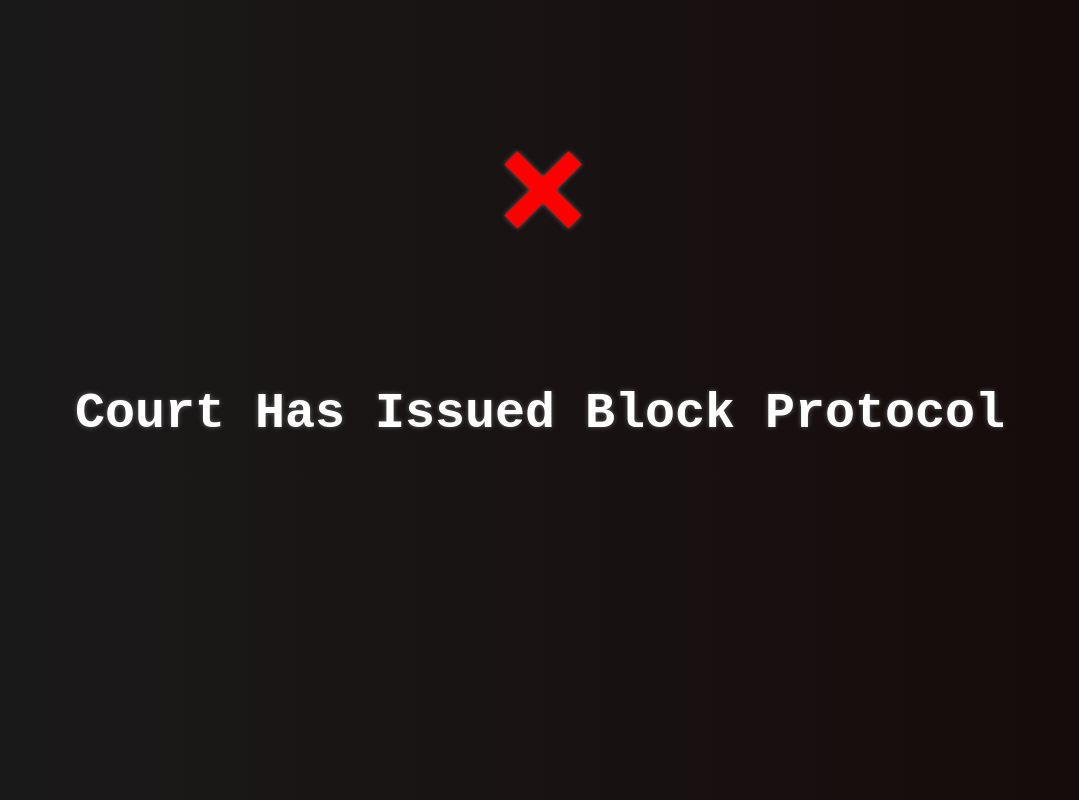
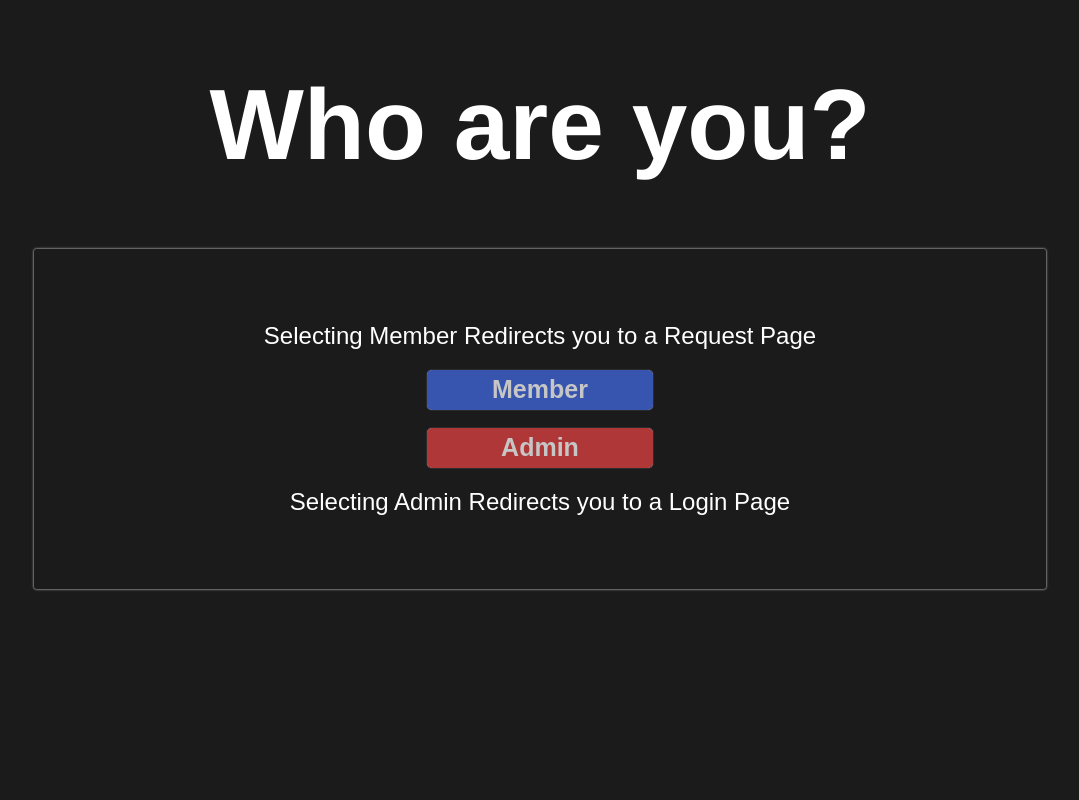
Before and after one commit to Nevi-Bit/USSA-PMA, a plain HTML site: page index.html in a window 1280 px wide. Shown: the whole page, without its empty margins (100-1179 px from the left). Drawn offline with Linux system fonts and the light colour scheme.

Commit message:
Add files via upload

```diff
--- /dev/null
+++ b/blocks/index.css
@@ -0,0 +1,17 @@
+body{
+    text-align: center;
+    color: white;
+    outline: none;
+    background-color: rgb(27, 27, 27);
+    font-family: sans-serif;
+    user-select: none;
+}
+
+.block{
+    color: red;
+    font-size: 150px;
+}
+
+.header{
+    font-size: 50px;
+}
--- a/index.css
+++ b/index.css
@@ -2,20 +2,72 @@ body{
     text-align: center;
     color: white;
     outline: none;
-    background: linear-gradient(
-        to right,
-        rgb(27, 27, 27),
-        rgb(22, 10, 10)
-        ) ;
-    font-family: monospace;
-    text-shadow: 0px 0px 5px rgb(99, 99, 99);
+    background-color: rgb(27, 27, 27);
+    font-family: sans-serif;
+    user-select: none;
 }
 
-.block{
-    color: red;
-    font-size: 150px;
+h2{
+    font-weight: 100;
 }
 
 .header{
-    font-size: 50px;
+    font-family: helvetica;
+    font-size: 100px;
 }
+
+.container{
+    box-shadow: 0px 0px 2.5px white;
+    border: solid transparent;
+    border-radius: 2.5px;
+    margin-left: 10%;
+    margin-right: 10%;
+    padding: 50px;
+}
+
+.btnmember{
+    color: white;
+    padding: 2.5px;
+    border-radius: 5px;
+    border: solid transparent;
+    box-shadow: 0px 0px 1px white;
+    background-color: royalblue;
+    font-weight: bold;
+    font-size: 25px;
+    width: 25%;
+    opacity: 75%;
+    transition: all 0.1s ease-in-out;
+}
+
+.btnmember:hover{
+    transition: all 0.1s ease-in-out;
+    opacity: 100%;
+    border-radius: 10px;
+    width: 30%;
+}
+
+.btnadmin{
+    transition: all 0.1s ease-in-out;
+    color: white;
+    padding: 2.5px;
+    border-radius: 5px;
+    border: solid transparent;
+    box-shadow: 0px 0px 1px white;
+    background-color: rgb(225, 65, 65);
+    font-weight: bold;
+    font-size: 25px;
+    width: 25%;
+    opacity: 75%;
+}
+
+.btnadmin:hover{
+    transition: all 0.1s ease-in-out;
+    opacity: 100%;
+    border-radius: 10px;
+    width: 30%;
+}
+
+.checkmark{
+    color: lightgreen;
+    font-size: 150px;
+}
--- a/index.html
+++ b/index.html
@@ -1,16 +1,24 @@
 <!DOCTYPE html>
-<html lang="en">
+<html lang="en" id="meta">
 <head>
-    <link rel="shortcut icon" href="../passport gen/star.png" type="image/x-icon">
+    <link rel="icon" type="image/x-icon" href="passport gen/star.png">
     <link rel="stylesheet" href="index.css">
+    <script src="index.js"></script>
     <meta charset="UTF-8">
     <meta name="viewport" content="width=device-width, initial-scale=1.0">
-    <title>BLOCKED!</title>
+    <title>USSR | Passports</title>
 </head>
 <body>
 
-<h1 class="block">&Cross;</h1>
-<h1 class="header">Court Has Issued Block Protocol</h1>
+<h1 class="header">Who are you?</h1>
+<div class="container">
+    <h2>Selecting Member Redirects you to a Request Page</h2>
+<button class="btnmember" onclick="redic()">Member</button>
+<br>
+<br>
+<button class="btnadmin" onclick="redirec('passport gen/index.html')">Admin</button>
+    <h2>Selecting Admin Redirects you to a Login Page</h2>
+</div>
 
 </body>
 </html>
--- a/passport gen/index.css
+++ b/passport gen/index.css
@@ -1,20 +1,16 @@
 body{
     outline: none;
-    background: linear-gradient(
-    to right,
-    rgb(27, 27, 27),
-    rgb(22, 10, 10)
-    ) ;
+    background-color: rgb(27, 27, 27);
     color: white;
-    font-family: monospace;
-    text-shadow: 0px 0px 2.5px gray;
+    font-family: sans-serif;
     text-align: center;
+    user-select: none;
 }
 
 #header{
     margin-top: 5%;
     margin-bottom: 2.5%;
-    margin-left: 2.5%;
+    margin-left: 10%;
     font-size: 50px;
     text-align: left;
 }
@@ -80,11 +76,12 @@ footer{
 #login{
     color: white;
     font-size: xx-large;
-    background-color: transparent;
-    border: solid white;
+    background-color: rgb(207, 38, 38);
+    border: solid transparent;
     border-radius: 5px;
     transition: all 0.1s ease-in-out;
     width: 20%;
+    font-weight: bold;
 }
 
 #login:hover{
```
Also changed, not shown: blocks/index.html (added, +16 -0 lines), passport gen/index.html (+2 -2 lines), passport gen/index.js (+47 -6 lines).
